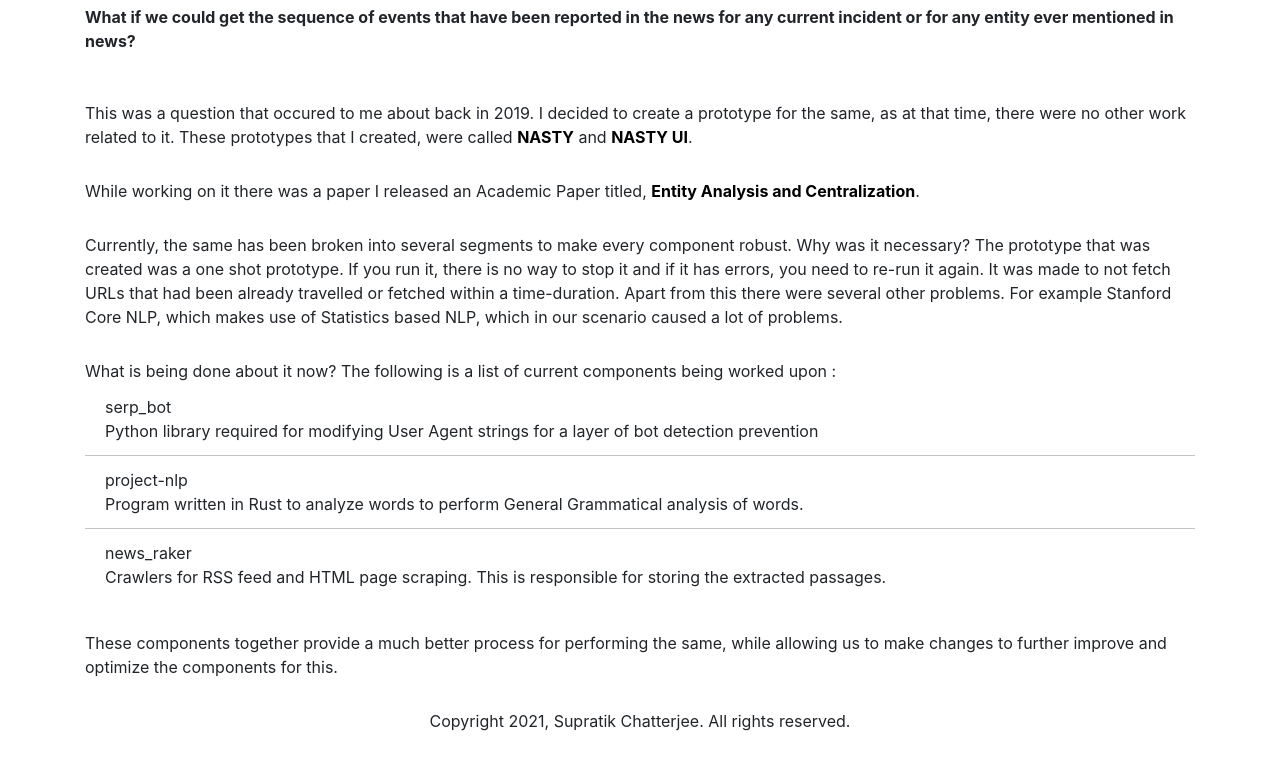
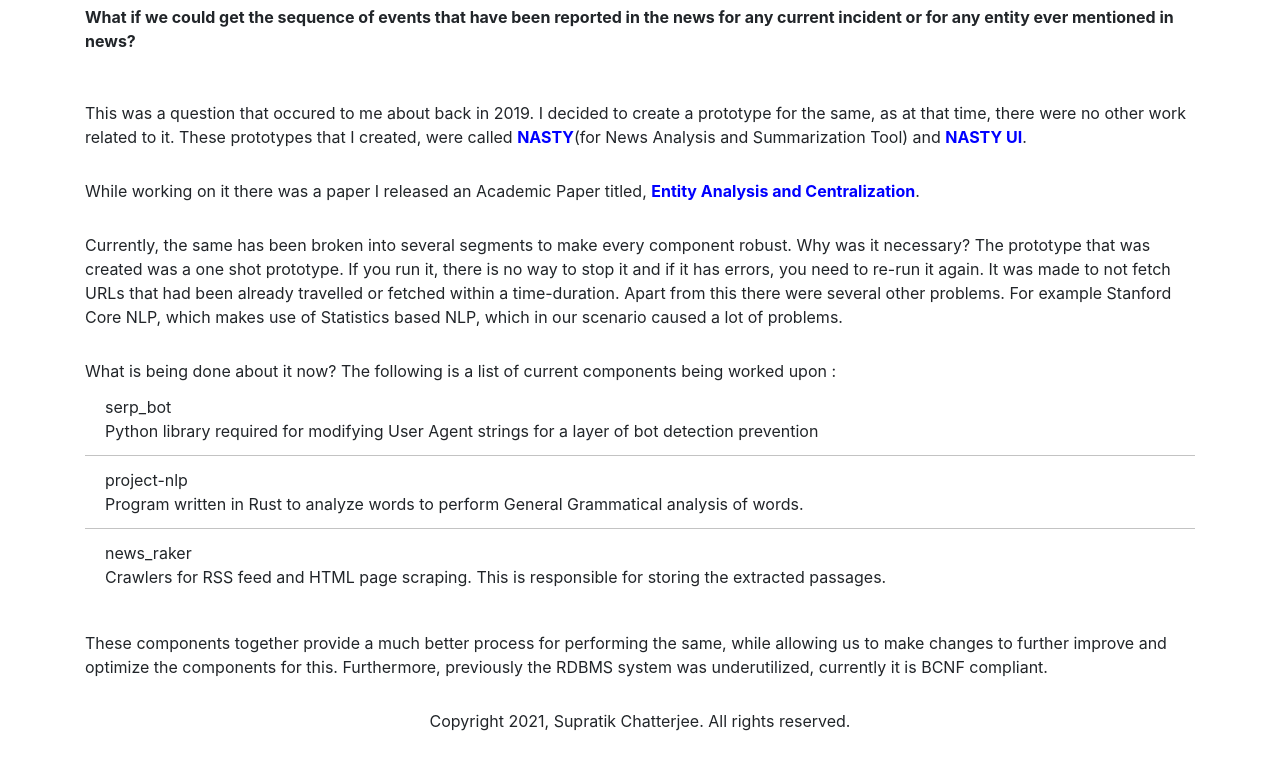
Before and after one commit to supratikchatterjee16/supratikchatterjee16.github.io, a plain HTML site: page news_analysis.html in a window 1280 px wide. Shown: the part 147-916 px from the top of the page. Before the commit the page ends 888 px from the top, so only its background shows below. Drawn offline with Linux system fonts and the light colour scheme.

Commit message:
Minor modifications

```diff
--- a/news_analysis.html
+++ b/news_analysis.html
@@ -43,14 +43,14 @@
 <script src="scripts/main.js"></script>
 </head>
 <body>
-	<div class="container">
+	<div class="container" style="min-height:120vh;">
 		<h1 class="py-5">News Analysis</h1>
 		<b>What if we could get the sequence of events that have been reported in the news for any current incident or for any entity ever mentioned in news?</b><br><br><br>
 		<section>
-			This was a question that occured to me about back in 2019. I decided to create a prototype for the same, as at that time, there were no other work related to it. These prototypes that I created, were called <a href="https://github.com/supratikchatterjee16/nasty" style="color:black !important; font-weight:700;" target="_blank" rel="noopener noreferrer">NASTY</a> and <a href="https://github.com/supratikchatterjee16/nastyui" style="color:black !important; font-weight:700;" target="_blank" rel="noopener noreferrer">NASTY UI</a>.
+			This was a question that occured to me about back in 2019. I decided to create a prototype for the same, as at that time, there were no other work related to it. These prototypes that I created, were called <a href="https://github.com/supratikchatterjee16/nasty" style="color:blue !important; font-weight:700;" target="_blank" rel="noopener noreferrer">NASTY</a>(for News Analysis and Summarization Tool) and <a href="https://github.com/supratikchatterjee16/nastyui" style="color:blue !important; font-weight:700;" target="_blank" rel="noopener noreferrer">NASTY UI</a>.
 		</section>
 		<section>
-			While working on it there was a paper I released an Academic Paper titled, <a href="http://ijrar.org/papers/IJRAR19J3809.pdf" style="color:black !important; font-weight:700;" target="_blank" rel="noopener noreferrer">Entity Analysis and Centralization</a>.
+			While working on it there was a paper I released an Academic Paper titled, <a href="http://ijrar.org/papers/IJRAR19J3809.pdf" style="color:blue !important; font-weight:700;" target="_blank" rel="noopener noreferrer">Entity Analysis and Centralization</a>.
 		</section>
 		<section>
 			Currently, the same has been broken into several segments to make every component robust. Why was it necessary? The prototype that was created was a one shot prototype. If you run it, there is no way to stop it and if it has errors, you need to re-run it again. It was made to not fetch URLs that had been already travelled or fetched within a time-duration. Apart from this there were several other problems. For example Stanford Core NLP, which makes use of Statistics based NLP, which in our scenario caused a lot of problems.
@@ -74,9 +74,9 @@
 			</ol>
 		</section>
 		<section>
-			These components together provide a much better process for performing the same, while allowing us to make changes to further improve and optimize the components for this.
+			These components together provide a much better process for performing the same, while allowing us to make changes to further improve and optimize the components for this. Furthermore, previously the RDBMS system was underutilized, currently it is BCNF compliant.
 		</section>
-		<div class="row justify-content-center align-items-center" style="height:1vh;" id="copyright">
+		<div class="row justify-content-center align-items-center" style="height:1vh;bottom:0;" id="copyright">
 			Copyright 2021, Supratik Chatterjee. All rights reserved.
 		</div>
 	</div>
--- a/scripts/main.js
+++ b/scripts/main.js
@@ -13,7 +13,12 @@ document.addEventListener('scroll', (e) => {
 	// define commons here.
 	let viewportHeight = window.innerHeight;
 	let position = document.documentElement.scrollTop || document.body.scrollTop;
-	if(position < viewportHeight)setNavbarColor(1);
+	if(position < viewportHeight - 100)setNavbarColor(1);
 	else setNavbarColor(2);
 });
 setNavbarColor(1);
+
+// (function titleMarquee() {
+//     document.title = document.title.substring(1) + document.title.substring(0,1);
+//     setTimeout(titleMarquee, 50);
+// })();
```
Also changed, not shown: index.html (+11 -2 lines), fonts/LovheartPersonalUseItalic-Yz0x4.ttf (added), fonts/MontereyFLF-Bold.ttf (deleted), fonts/MontereyFLF-BoldItalic.ttf (deleted), fonts/MontereyFLF-Italic.ttf (deleted), fonts/MontereyFLF.ttf (deleted), fonts/OFL.txt (deleted), fonts/SelfDeceptionRegular-ALLWA.ttf (added), 3 other files.
